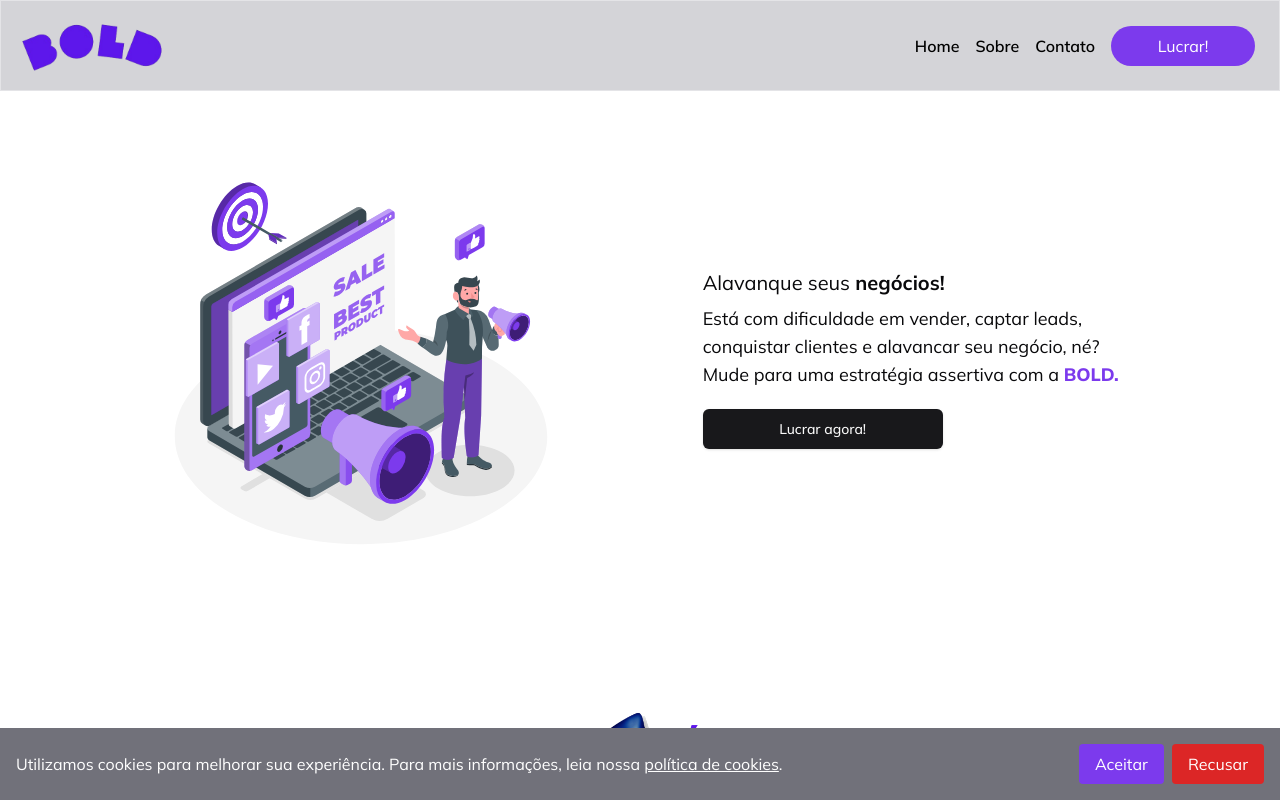
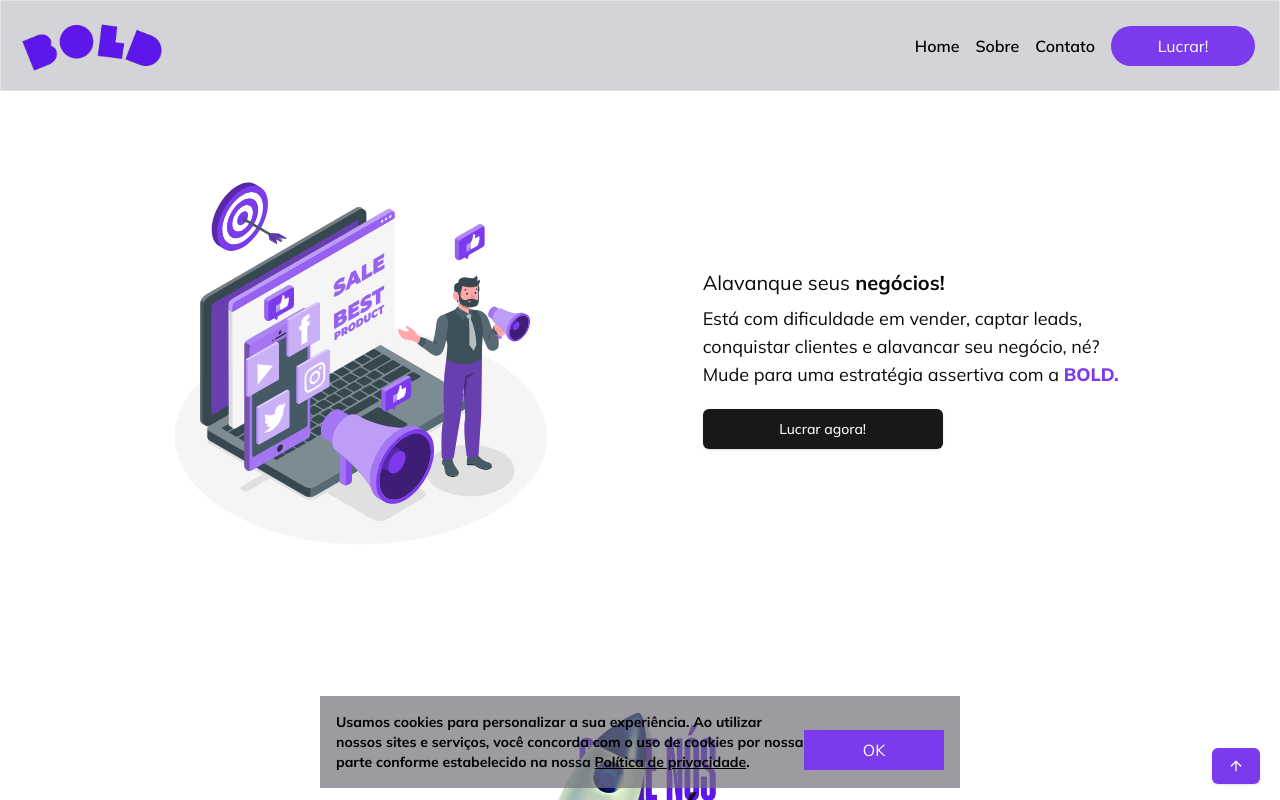
Before and after one commit to barretodev1/bold_saas, a Next.js app: page / in a window 1280 px wide. Shown: the top 800 px of the page. Built offline with nearby package versions, Linux system fonts and the light colour scheme.

Commit message:
fix: resolve a resolution of cookies

```diff
--- a/app/_components/cookies.tsx
+++ b/app/_components/cookies.tsx
@@ -25,31 +25,28 @@ const CookieBanner = () => {
   if (!isVisible) return null;
 
   return (
-    <div className="fixed bottom-0 left-0 w-full bg-zinc-500 text-white p-4 z-50">
-      <div className="flex items-center justify-between">
-        <p>
-          Utilizamos cookies para melhorar sua experiência. Para mais
-          informações, leia nossa{" "}
-          <a href="/politica-de-cookies" className="underline">
-            política de cookies
+    <div className="fixed bottom-3 left-1/2 transform -translate-x-1/2 w-[90%] bg-zinc-500 bg-opacity-50 sm:w-[50%] bg-zinc-500 bg-opacity-70 text-black p-4 z-50 flex flex-col md:flex-row items-center">
+      <span className="font-bold text-sm sm:w-[80%]">
+        Usamos cookies para personalizar a sua experiência. Ao utilizar nossos
+        sites e serviços, você concorda com o uso de cookies por nossa parte
+        conforme estabelecido na nossa{" "}
+        <a
+          href="https://assetslite.climatempo.com.br/termos"
+          target="_blank"
+          rel="noopener noreferrer"
+          className="underline"
+        >
+          Política de privacidade
         </a>
         .
-        </p>
-        <div className="flex space-x-2">
+      </span>
       <button
       onClick={handleAccept}
-            className="bg-violet-600 px-4 py-2 rounded text-white hover:bg-violet-300"
+      className="bg-violet-600 flex items-center justify-center text-white py-2 px-4 mt-4 w-[80vw] sm:w-36 hover:bg-violet-800"
+      type="button"
     >
-            Aceitar
+      OK
     </button>
-          <button
-            onClick={handleDecline}
-            className="bg-red-600 px-4 py-2 rounded text-white hover:bg-red-700"
-          >
-            Recusar
-          </button>
-        </div>
-      </div>
     </div>
   );
 };
```
Lines whose indentation alone changed are shown as unchanged.
